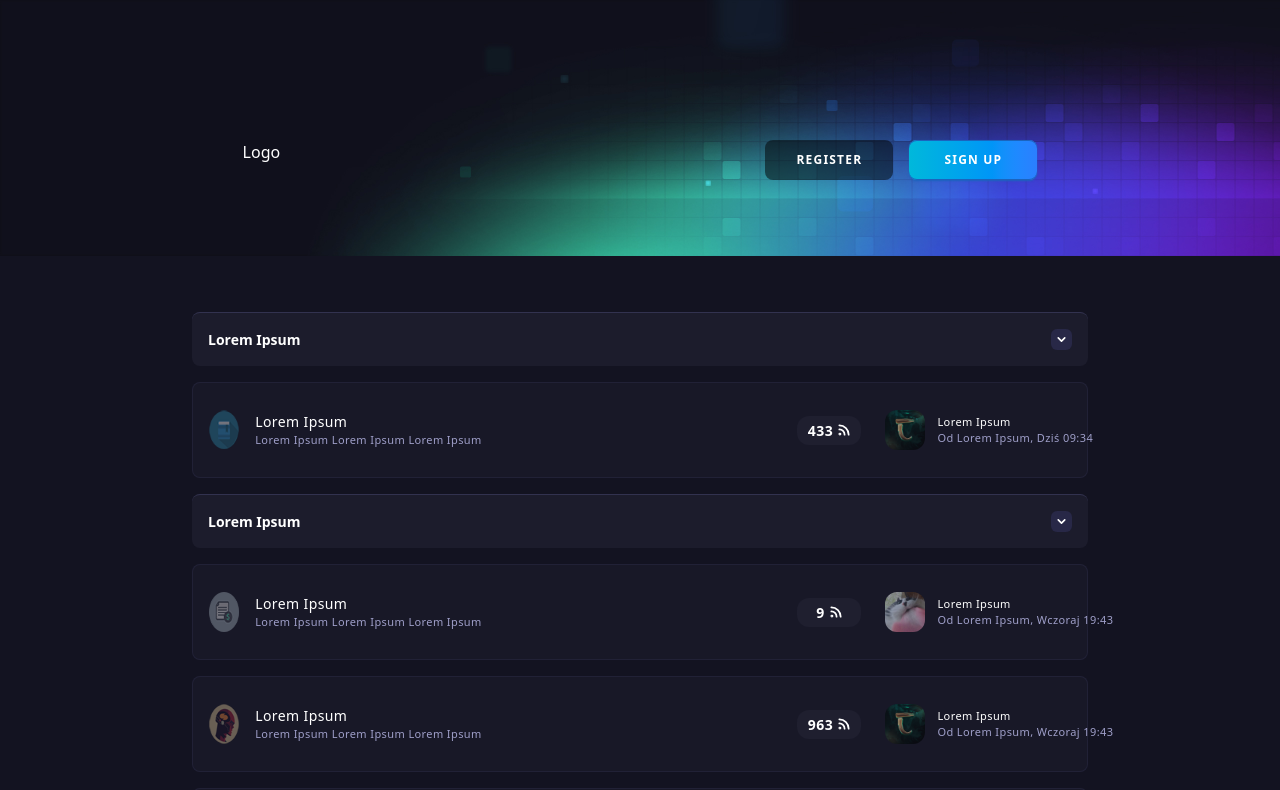
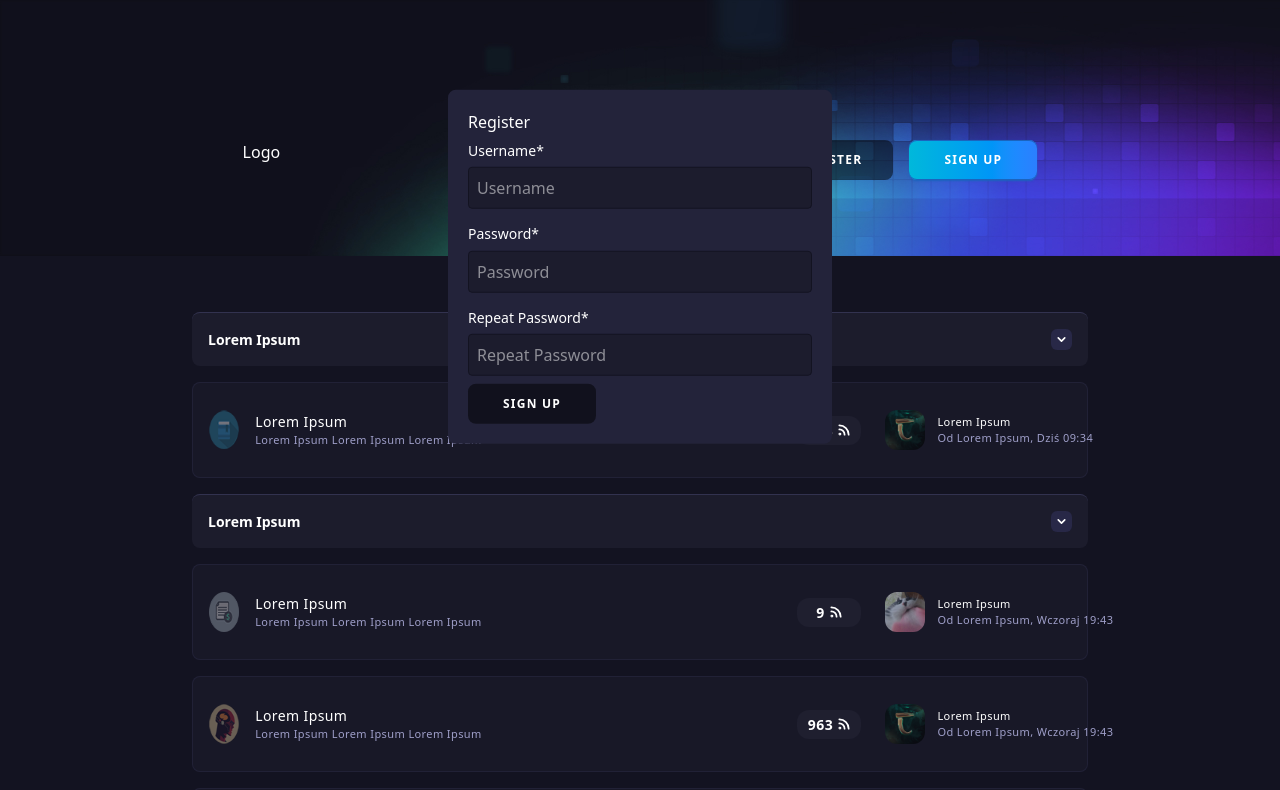
Before and after one commit to mariusz4044/Forum, a Next.js app in the folder frontend/: page / in a window 1280 px wide. Shown: the top 790 px of the page. Built offline with nearby package versions, Linux system fonts and the light colour scheme.

Commit message:
UI: add dialog window

```diff
--- a/frontend/src/app/globals.css
+++ b/frontend/src/app/globals.css
@@ -29,3 +29,18 @@ body {
   left: 0;
   opacity: 0.3;
 }
+
+.form-element {
+  display: flex;
+  flex-direction: column;
+}
+
+.form-input {
+  background-color: #1c1c2d;
+  border: 1px solid #131321;
+  @apply rounded-sm p-2;
+}
+
+.label-input {
+  @apply text-sm font-medium leading-tight mb-2;
+}
--- a/frontend/src/app/layout.tsx
+++ b/frontend/src/app/layout.tsx
@@ -1,11 +1,10 @@
 import "./globals.css";
 import React from "react";
-
-import Image from "next/image";
 
 //Components
 import Header from "@/components/Header/Header";
 import HomePage from "@/views/forum/HomePage";
+import DialogWindow from "@/components/Dialog/DialogWindow";
 
 export default function RootLayout({
   children,
@@ -16,6 +15,7 @@ export default function RootLayout({
     <html lang="en">
       <body id={"root"}>
         <Header />
+        <DialogWindow />
         <HomePage />
       </body>
     </html>
--- /dev/null
+++ b/frontend/src/components/Dialog/DialogWindow.tsx
@@ -0,0 +1,22 @@
+import Window from "@/components/Utils/Universal/Window";
+import ClassicButton from "@/components/Utils/Buttons/ClassicButton";
+import FormInput from "@/components/Utils/Universal/FormInput";
+
+export default function DialogWindow() {
+  return (
+    <Window title="Register">
+      <form>
+        <div className="form-element">
+          <FormInput name="Username"></FormInput>
+        </div>
+        <div className="form-element">
+          <FormInput name="Password"></FormInput>
+        </div>
+        <div className="form-element">
+          <FormInput name="Repeat Password"></FormInput>
+        </div>
+        <ClassicButton type="submit"> Sign Up</ClassicButton>
+      </form>
+    </Window>
+  );
+}
--- a/frontend/src/components/Header/Navigation/NavigationBar.tsx
+++ b/frontend/src/components/Header/Navigation/NavigationBar.tsx
@@ -1,5 +1,5 @@
 import LoginButton from "@/components/Utils/Buttons/LoginButton";
-import RegisterButton from "@/components/Utils/Buttons/RegisterButton";
+import ClassicButton from "@/components/Utils/Buttons/ClassicButton";
 
 export default function NavigationBar() {
   return (
@@ -8,7 +8,7 @@ export default function NavigationBar() {
         <h2>Logo</h2>
       </span>
       <div className="flex flex-row gap-4 text-xl relative">
-        <RegisterButton>Register</RegisterButton>
+        <ClassicButton>Register</ClassicButton>
         <LoginButton>sign up</LoginButton>
       </div>
     </nav>
--- a/frontend/src/components/Utils/Buttons/RegisterButton.tsx
+++ b/frontend/src/components/Utils/Buttons/ClassicButton.tsx
@@ -1,10 +1,13 @@
-export default function RegisterButton({
+export default function ClassicButton({
   children,
+  type,
 }: {
   children: React.ReactNode;
+  type?: "submit" | "reset" | "button" | undefined;
 }) {
   return (
     <button
+      type={type || undefined}
       className="text-[12px] uppercase font-bold p-3 w-32 h-10 tracking-[1.2px]
       bg-black/[.5]
       rounded-lg cursor-pointer flex items-center justify-center gap2 flex-row-reverse"
--- /dev/null
+++ b/frontend/src/components/Utils/Universal/FormInput.tsx
@@ -0,0 +1,19 @@
+import { ReactNode } from "react";
+import { useId } from "react";
+
+interface FormInputProps {
+  name: string;
+}
+
+export default function FormInput({ name }: FormInputProps) {
+  const inputId = useId();
+
+  return (
+    <div className="flex flex-col my-2">
+      <label htmlFor={inputId} className="label-input">
+        {name}*
+      </label>
+      <input id={inputId} className="form-input" placeholder={name} required />
+    </div>
+  );
+}
--- /dev/null
+++ b/frontend/src/components/Utils/Universal/Window.tsx
@@ -0,0 +1,20 @@
+import { ReactNode } from "react";
+
+interface WindowProps {
+  title: string;
+  children?: ReactNode;
+}
+
+export default function Window({ children, title }: WindowProps) {
+  return (
+    <div
+      role="dialog"
+      className="
+    fixed top-1/3 left-1/2 -translate-x-1/2 -translate-y-1/2
+    w-sm h-auto bg-[#23233a] z-30 rounded-lg p-5"
+    >
+      <h1>{title}</h1>
+      {children}
+    </div>
+  );
+}
```
